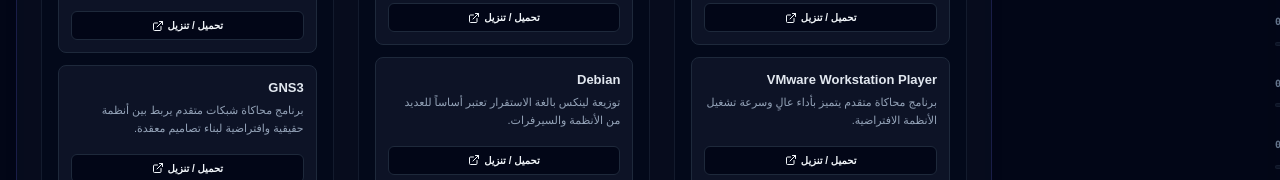
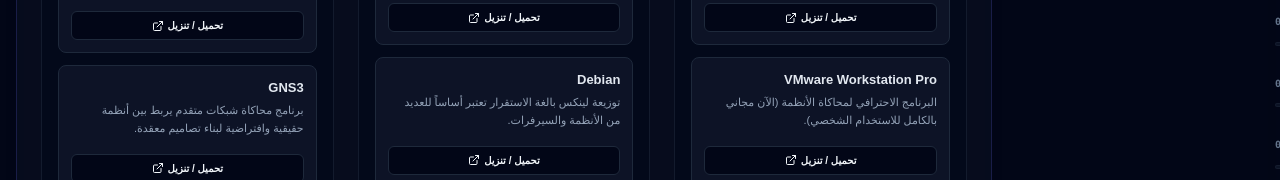
Before and after one commit to AbdelrahmanNemrSayed/IT-Ninja, a React (Vite) app: page / in a window 1280 px wide. Shown: the part 542-722 px from the top of the page. Built offline with nearby package versions, Linux system fonts and the light colour scheme; a web font is replaced by a local one.

Commit message:
fix: update broken URLs for VMware Workstation and Windows Server Eval in hubsData.js

```diff
--- a/src/data/hubsData.js
+++ b/src/data/hubsData.js
@@ -8,9 +8,9 @@
         url: "https://www.virtualbox.org/"
       },
       {
-        name: "VMware Workstation Player",
-        desc: "برنامج محاكاة متقدم يتميز بأداء عالٍ وسرعة تشغيل الأنظمة الافتراضية.",
-        url: "https://www.broadcom.com/products/infosecurity-digital-experience/workstation-player"
+        name: "VMware Workstation Pro",
+        desc: "البرنامج الاحترافي لمحاكاة الأنظمة (الآن مجاني بالكامل للاستخدام الشخصي).",
+        url: "https://support.broadcom.com/group/ecx/productdownloads?subfamily=VMware+Workstation+Pro"
       },
       {
         name: "Proxmox VE",
@@ -35,7 +35,7 @@
       {
         name: "Windows Server Eval",
         desc: "النسخة التجريبية الرسمية (180 يوماً) لإعداد وتجربة خدمة Active Directory والـ Domain Controller.",
-        url: "https://www.microsoft.com/en-us/evalcenter/evaluate-windows-server"
+        url: "https://www.microsoft.com/en-us/evalcenter/evaluate-windows-server-2025"
       }
     ]
   },
```
